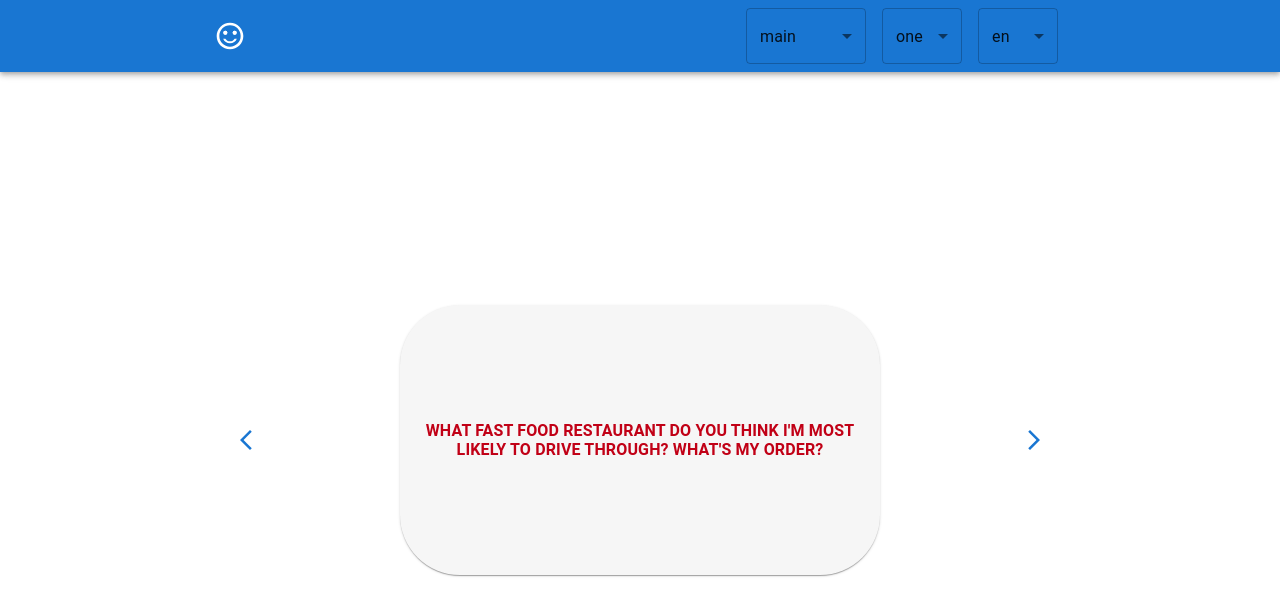
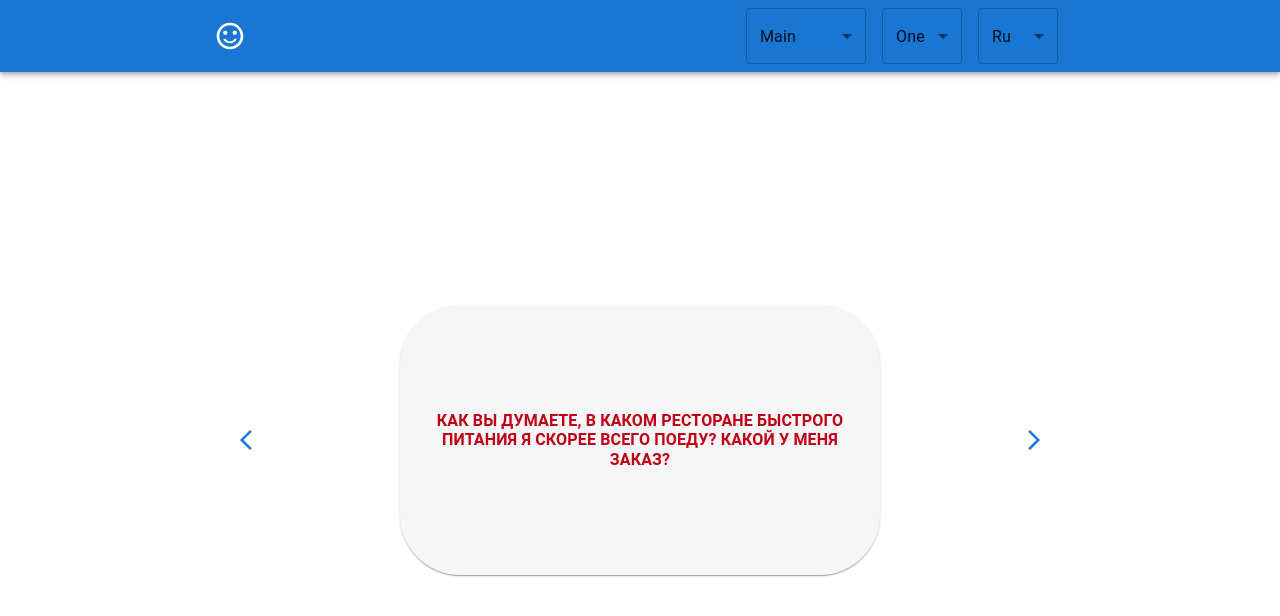
Before and after one commit to artemdrei/friends, a React (Create React App) app: page / in a window 1280 px wide. Shown: the top 616 px of the page. Built offline with nearby package versions, Linux system fonts and the light colour scheme.

Commit message:
Rename i18n

```diff
--- a/src/components/Header/Header.tsx
+++ b/src/components/Header/Header.tsx
@@ -15,16 +15,16 @@ import SentimentSatisfiedAltIcon from "@mui/icons-material/SentimentSatisfiedAlt
 
 import { labels } from "../../i18n";
 
-console.log(labels.en);
+console.log(labels.En);
 
 const ContainerStyled = styled(Container)`
   padding: 0;
 `;
 
 const Header: React.FC<Props> = ({
-  language = "en",
-  deckLevel = "one",
-  deckVariant = "main",
+  language,
+  deckLevel,
+  deckVariant,
   setLanguage,
   setDeckLevel,
   setDeckVariant,
@@ -36,11 +36,9 @@ const Header: React.FC<Props> = ({
   };
 
   const label = labels[language].decks;
+  const levelOptions = Object.keys(label[deckVariant]).map((key) => key);
+  const variantOptions = Object.keys(label).map((variant) => variant);
   const languagesOptions = Object.keys(labels).map((language) => language);
-  const variantOptions = Object.keys(label).map((variant) => variant);
-  const levelOptions = Object.keys(label[deckVariant]).map((key) => key);
-
-  console.log("levels", levelOptions);
 
   const handleChange = (event: any) => {
     const { name, value } = event.target;
--- a/src/containers/App/App.tsx
+++ b/src/containers/App/App.tsx
@@ -12,9 +12,9 @@ import Header from "../../components/Header/Header";
 import { labels } from "../../i18n";
 
 const App: React.FC = () => {
-  const [language, setLanguage] = useState<Language>("en");
-  const [deckLevel, setDeckLevel] = useState<DeckLevel>("one");
-  const [deckVariant, setDeckVariant] = useState<DeckVariant>("main");
+  const [language, setLanguage] = useState<Language>("Ru");
+  const [deckLevel, setDeckLevel] = useState<DeckLevel>("One");
+  const [deckVariant, setDeckVariant] = useState<DeckVariant>("Main");
 
   const deck = labels[language].decks[deckVariant][deckLevel];
   const deckShuffled = shuffleArray([...deck]);
--- a/src/i18n/en/decks/honestDating.ts
+++ b/src/i18n/en/decks/dating.ts
@@ -1,4 +1,4 @@
-const one = [
+const One = [
   "Just by looking at me, what would you think I do for a living?",
   "What do you think my type is? Describe in detail.",
   "What do you think my drink of choice is?",
@@ -10,7 +10,7 @@ const one = [
   "Wild Card Write down your 3 favorite physical features of your partner and read them out loud. Both players.",
 ];
 
-const two = [
+const Two = [
   "What are you feeling a lot lately?",
   "Do you have any unconventional opinions when it comes to romantic relationships?",
   "I know I really like someone when _________.",
@@ -45,7 +45,7 @@ const two = [
   "Wild Card Think of the most underrated show streaming currently. On the count of 3, say your answers out loud. Both players.",
 ];
 
-const tree = [
+const Tree = [
   "What song should I listen to on my way home?",
   "Based on what you've learned about me, what do you think I'm looking for romantically?",
   'On a scale of 1-10 how "Emotionally available" do I seem? Explain.',
@@ -60,8 +60,8 @@ const tree = [
   "Wild Card Ask literally anything. Permission to go there.",
 ];
 
-export const honestDating = {
-  one,
-  two,
-  tree,
+export const Dating = {
+  One,
+  Two,
+  Tree,
 };
--- a/src/i18n/en/decks/main.ts
+++ b/src/i18n/en/decks/main.ts
@@ -1,4 +1,4 @@
-const one = [
+const One = [
   "What was your first impression of me?",
   "What do you think is the hardest part of what I do for a living?",
   "What reality show do you think I'm most likely to binge watch? Explain.",
@@ -50,7 +50,7 @@ const one = [
   "Wild Card Make an assumption about me. (Both players)",
 ];
 
-export const two = [
+export const Two = [
   "How can you become a better person?",
   "What's your mother's name? And the most beautiful thing about her?",
   "If you could get to know someone in your life on a deeper level, who would it be and why?",
@@ -105,7 +105,7 @@ export const two = [
   "Wild Card Press shuffle on your music library. Explain the first song that comes up!",
 ];
 
-const tree = [
+const Tree = [
   "How would you describe me to a stranger?",
   "What about me most surprised you?",
   "What would be the perfect gift for me?",
@@ -158,8 +158,8 @@ const tree = [
   "Wild Card Both players write a note to your younger selves. (1 minute) Option to compare.",
 ];
 
-export const main = {
-  one,
-  two,
-  tree,
+export const Main = {
+  One,
+  Two,
+  Tree,
 };
--- a/src/i18n/en/en.ts
+++ b/src/i18n/en/en.ts
@@ -1,5 +1,5 @@
 import { decks } from "./decks";
 
-export const en = {
+export const En = {
   decks,
 };
--- a/src/i18n/ru/decks/honestDating.ts
+++ b/src/i18n/ru/decks/dating.ts
@@ -1,4 +1,4 @@
-const one = [
+const One = [
   "Как вы думаете, чем я могу зарабатывать на жизнь, просто взглянув на меня?",
   "Как вы думаете, какой у меня типаж? Опишите подробно",
   "Как вы думаете, какой напиток я предпочитаю?",
@@ -10,7 +10,7 @@ const one = [
   "Wild Card Запишите 3 ваших любимых физических качества вашего партнера и прочтите их вслух. Оба игрока.",
 ];
 
-const two = [
+const Two = [
   "Что вы часто чувствуете в последнее время?",
   "Есть ли у вас нестандартные мнения о романтических отношениях?",
   "Я знаю, что мне действительно нравится кто-то, когда _________.",
@@ -45,7 +45,7 @@ const two = [
   "Wild Card Подумайте о самом недооцененном шоу, которое транслируется в настоящее время. На счет 3 скажите свои ответы вслух. Оба игрока.",
 ];
 
-const tree = [
+const Tree = [
   "Какую песню послушать по дороге домой?",
   "Исходя из того, что вы узнали обо мне, как вы думаете, чего я ищу в романтическом плане?",
   "Насколько я «эмоционально доступным» по шкале от 1 до 10? Объяснять.",
@@ -60,8 +60,8 @@ const tree = [
   "Wild Card Спроси буквально все. Разрешите туда пойти.",
 ];
 
-export const honestDating = {
-  one,
-  two,
-  tree,
+export const Dating = {
+  One,
+  Two,
+  Tree,
 };
--- a/src/i18n/ru/decks/main.ts
+++ b/src/i18n/ru/decks/main.ts
@@ -1,4 +1,4 @@
-const one = [
+const One = [
   "Какое было ваше первое впечатление обо мне?",
   "Как вы думаете, что является самым сложным в том, чем я зарабатываю на жизнь?",
   "Как вы думаете, какое реалити-шоу я, скорее всего, буду смотреть запоем? Объясните",
@@ -50,7 +50,7 @@ const one = [
   "Wild Card Сделай предположение обо мне. (Оба игрока)",
 ];
 
-const two = [
+const Two = [
   "Как стать лучше?",
   "Как зовут твою маму? И что в ней самое красивое?",
   "Если бы вы могли узнать кого-то в своей жизни на более глубоком уровне, кто бы это был и почему?",
@@ -105,7 +105,7 @@ const two = [
   "Wild Card Перемешайте музыку в своей фонотеке. Объясните первую песню, которая появится!",
 ];
 
-const tree = [
+const Tree = [
   "Как бы вы описали меня незнакомцу?",
   "Что во мне больше всего вас удивило?",
   "Что было бы для меня идеальным подарком?",
@@ -158,8 +158,8 @@ const tree = [
   "Wild Card Оба игрока пишут записку самому младшему. (1 минута) Вариант для сравнения.",
 ];
 
-export const main = {
-  one,
-  two,
-  tree,
+export const Main = {
+  One,
+  Two,
+  Tree,
 };
--- a/src/i18n/ru/ru.ts
+++ b/src/i18n/ru/ru.ts
@@ -1,5 +1,5 @@
 import { decks } from "./decks";
 
-export const ru = {
+export const Ru = {
   decks,
 };
--- a/src/typings/index.ts
+++ b/src/typings/index.ts
@@ -1,7 +1,7 @@
-export type Language = "en" | "ru";
+export type Language = "En" | "Ru";
 
 export type Deck = string[];
 
-export type DeckLevel = "one" | "two" | "tree";
+export type DeckLevel = "One" | "Two" | "Tree";
 
-export type DeckVariant = "main" | "honestDating";
+export type DeckVariant = "Main" | "Dating";
```
Also changed, not shown: src/i18n/en/decks/index.ts (+4 -4 lines), src/i18n/index.ts (+4 -4 lines), src/i18n/ru/decks/index.ts (+4 -4 lines).
